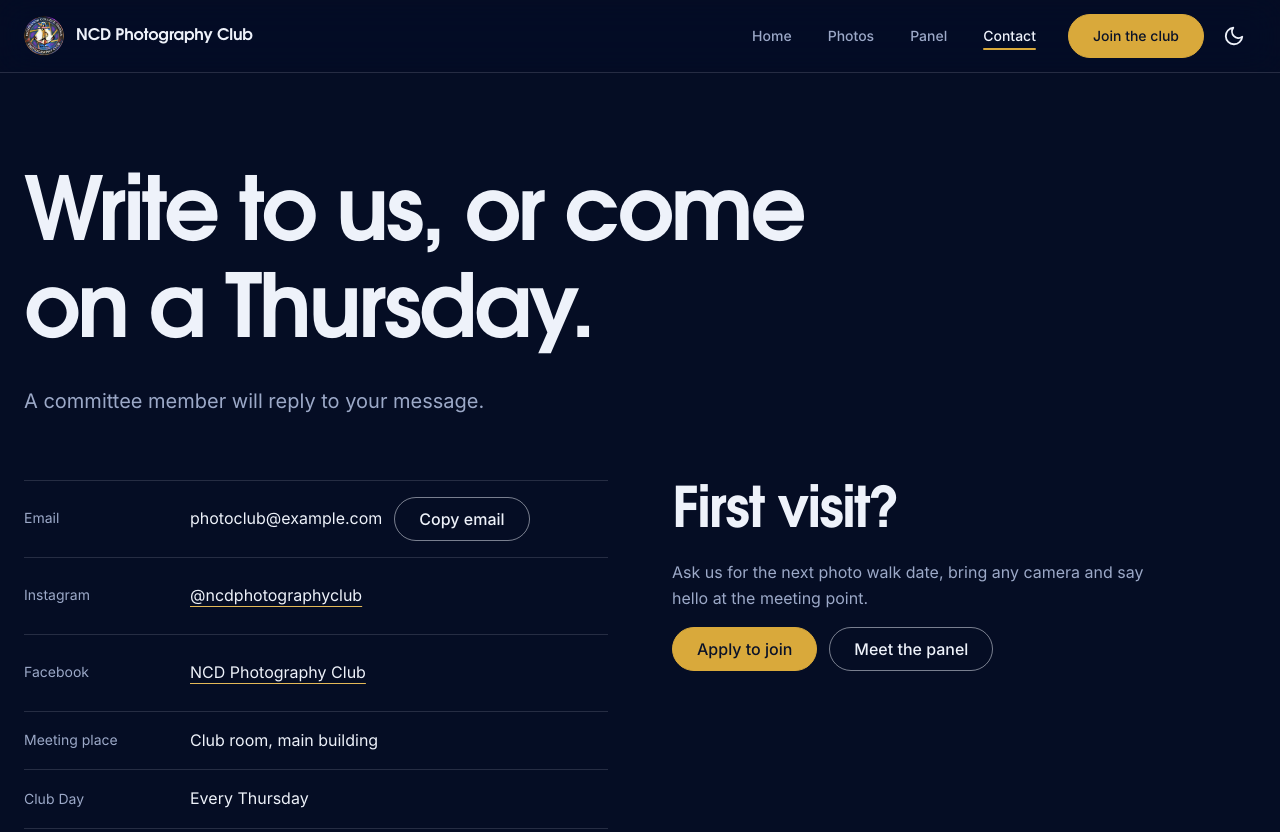
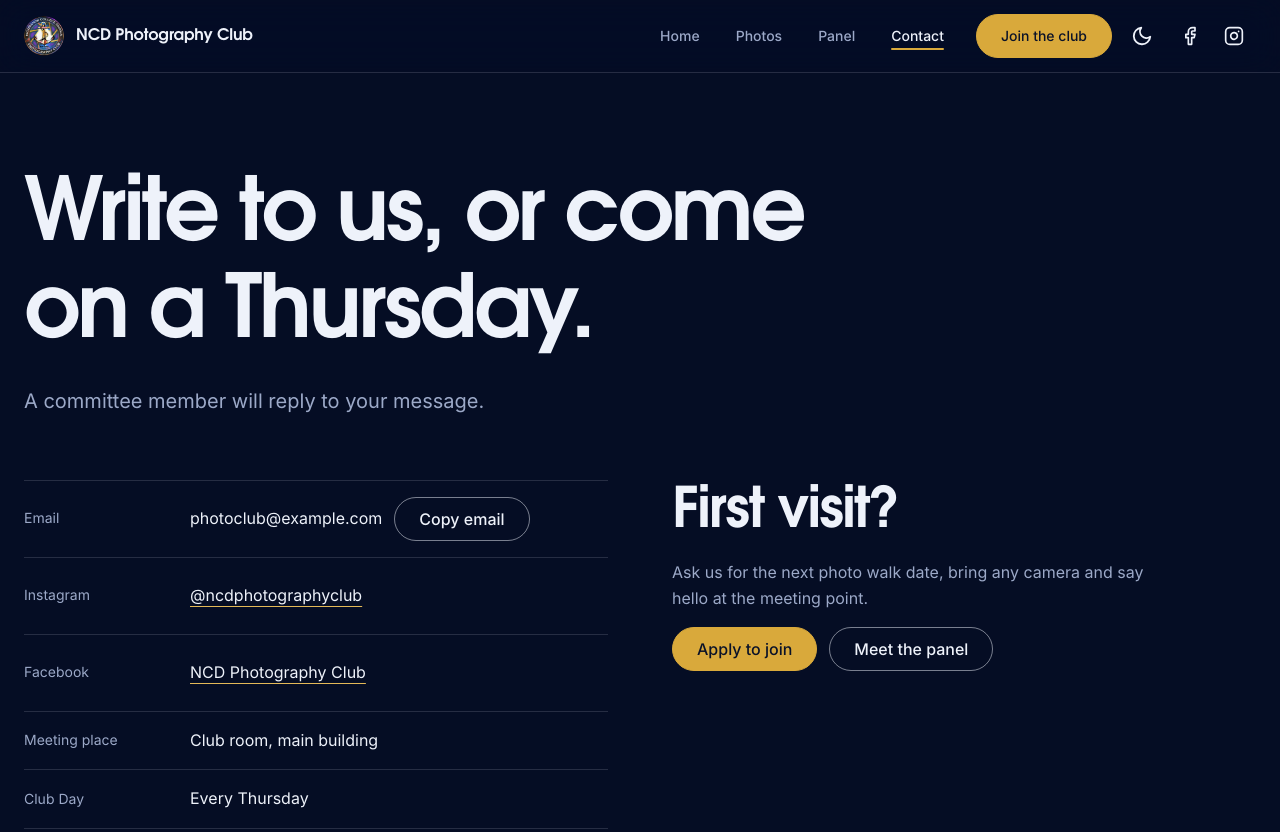
Before and after one commit to unknownsad-developer/ncdphotography, a plain HTML site: page contact.html in a window 1280 px wide. Shown: the top 832 px of the page. Drawn offline with Linux system fonts and the light colour scheme.

Commit message:
Add Facebook and Instagram icons to the header
Co-Authored-By: Claude Sonnet 5.5 <noreply@anthropic.com>
Claude-Session: https://claude.ai/code/session_01DeVB4De8GN9wmGZn9b4Tnh

```diff
--- a/assets/css/site.css
+++ b/assets/css/site.css
@@ -255,6 +255,16 @@ dialog.lb[open]{display:block}
 .foot a:hover{color:var(--accent-text)}
 .foot a svg{width:20px;height:20px;flex:none}
 
+/* Facebook and Instagram, at the far right of the header */
+.bar{position:relative}
+.social{display:none;align-items:center}
+.nav .social a.soc{display:grid;place-items:center;width:44px;height:44px;min-width:44px;padding:0;border-radius:50%;color:var(--fg);border:1px solid transparent;text-decoration:none;transition:color 350ms ease,border-color 350ms ease}
+.nav .social a.soc:hover{border-color:var(--line-strong)}
+.nav .social svg{width:20px;height:20px}
+@media (min-width:1100px){.social{display:flex}}
+@media (min-width:1420px){.social{position:absolute;left:calc(100% - 24px);top:50%;transform:translateY(-50%)}}
+@media (max-width:767.98px){.nav.open{display:grid;grid-template-columns:auto 1fr;column-gap:var(--s2);align-items:center}.nav.open>a{grid-column:1/-1}.social{display:flex;gap:var(--s2);margin-top:var(--s2)}.nav .social a.soc{border-color:var(--line-strong)}}
+
 /* theme toggle (lives in the header) */
 .theme{display:none;place-items:center;width:44px;height:44px;margin-left:var(--s1);padding:0;border-radius:50%;background:transparent;color:var(--fg);border:1px solid transparent;cursor:pointer;flex:none}
 :root[data-theme] .theme{display:grid}
--- a/contact.html
+++ b/contact.html
@@ -26,6 +26,10 @@
       <a href="contact.html" aria-current="page">Contact</a>
       <a class="btn" href="join.html">Join the club</a>
       <button class="theme" id="theme" type="button" aria-label="Switch appearance" title="Switch appearance"><svg class="sun" viewBox="0 0 24 24" fill="none" stroke="currentColor" stroke-width="2" stroke-linecap="round" stroke-linejoin="round" aria-hidden="true" focusable="false"><circle cx="12" cy="12" r="5"/><line x1="12" y1="1" x2="12" y2="3"/><line x1="12" y1="21" x2="12" y2="23"/><line x1="4.22" y1="4.22" x2="5.64" y2="5.64"/><line x1="18.36" y1="18.36" x2="19.78" y2="19.78"/><line x1="1" y1="12" x2="3" y2="12"/><line x1="21" y1="12" x2="23" y2="12"/><line x1="4.22" y1="19.78" x2="5.64" y2="18.36"/><line x1="18.36" y1="5.64" x2="19.78" y2="4.22"/></svg><svg class="moon" viewBox="0 0 24 24" fill="none" stroke="currentColor" stroke-width="2" stroke-linecap="round" stroke-linejoin="round" aria-hidden="true" focusable="false"><path d="M21 12.79A9 9 0 1 1 11.21 3 7 7 0 0 0 21 12.79z"/></svg></button>
+      <div class="social">
+        <a class="soc" href="https://www.facebook.com/profile.php?id=61572156817707" target="_blank" rel="noopener noreferrer" aria-label="NCD Photography Club on Facebook" title="Facebook"><svg viewBox="0 0 24 24" fill="none" stroke="currentColor" stroke-width="2" stroke-linecap="round" stroke-linejoin="round" aria-hidden="true" focusable="false"><path d="M18 2h-3a5 5 0 0 0-5 5v3H7v4h3v8h4v-8h3l1-4h-4V7a1 1 0 0 1 1-1h3z"/></svg></a>
+        <a class="soc" href="https://www.instagram.com/ncdphotographyclub/" target="_blank" rel="noopener noreferrer" aria-label="@ncdphotographyclub on Instagram" title="Instagram"><svg viewBox="0 0 24 24" fill="none" stroke="currentColor" stroke-width="2" stroke-linecap="round" stroke-linejoin="round" aria-hidden="true" focusable="false"><rect x="2" y="2" width="20" height="20" rx="5" ry="5"/><path d="M16 11.37A4 4 0 1 1 12.63 8 4 4 0 0 1 16 11.37z"/><line x1="17.5" y1="6.5" x2="17.51" y2="6.5"/></svg></a>
+      </div>
     </nav>
   </div>
 </header>
```
Also changed, not shown: index.html (+4 -0 lines), join.html (+4 -0 lines), panel.html (+4 -0 lines), photos.html (+4 -0 lines).
